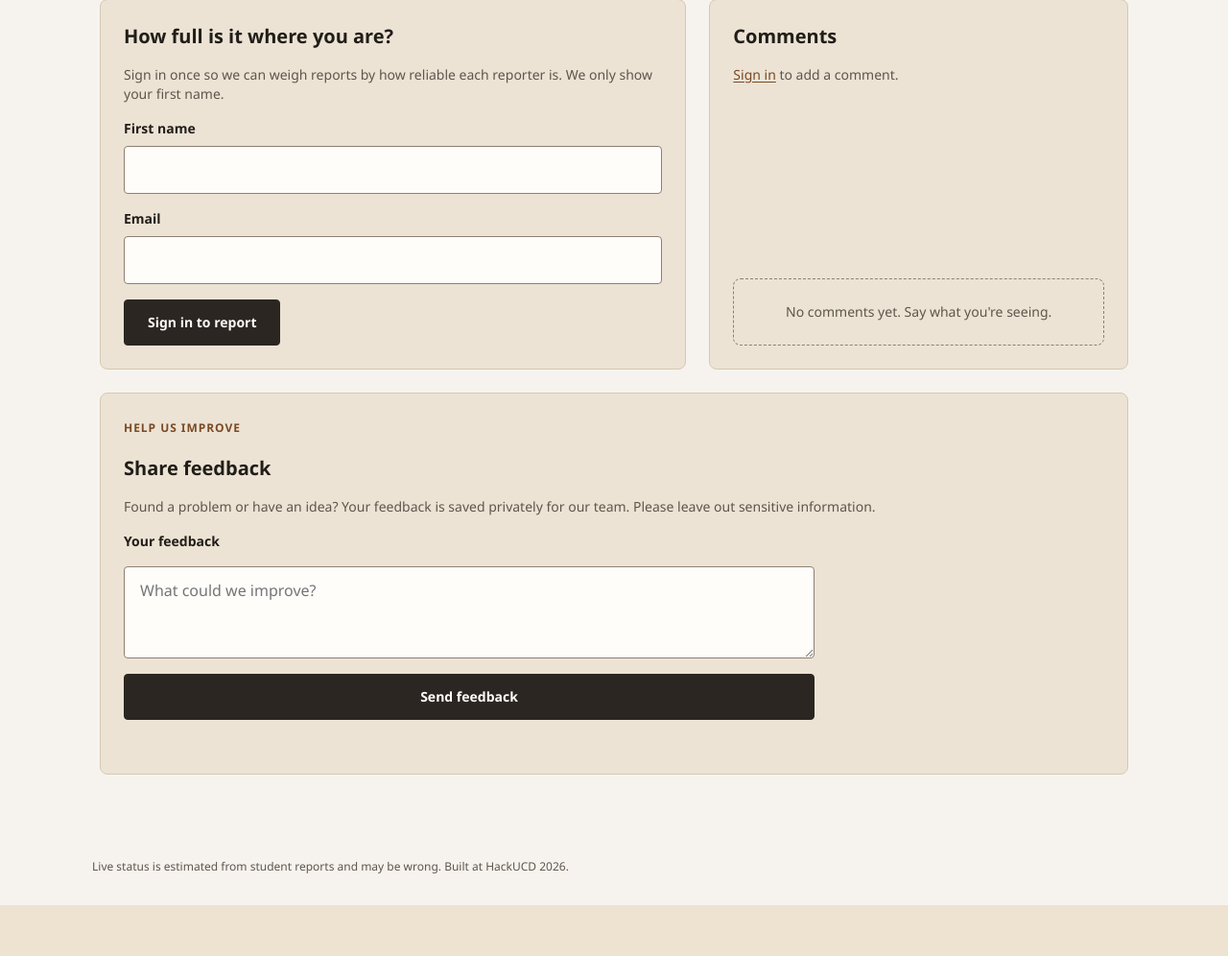
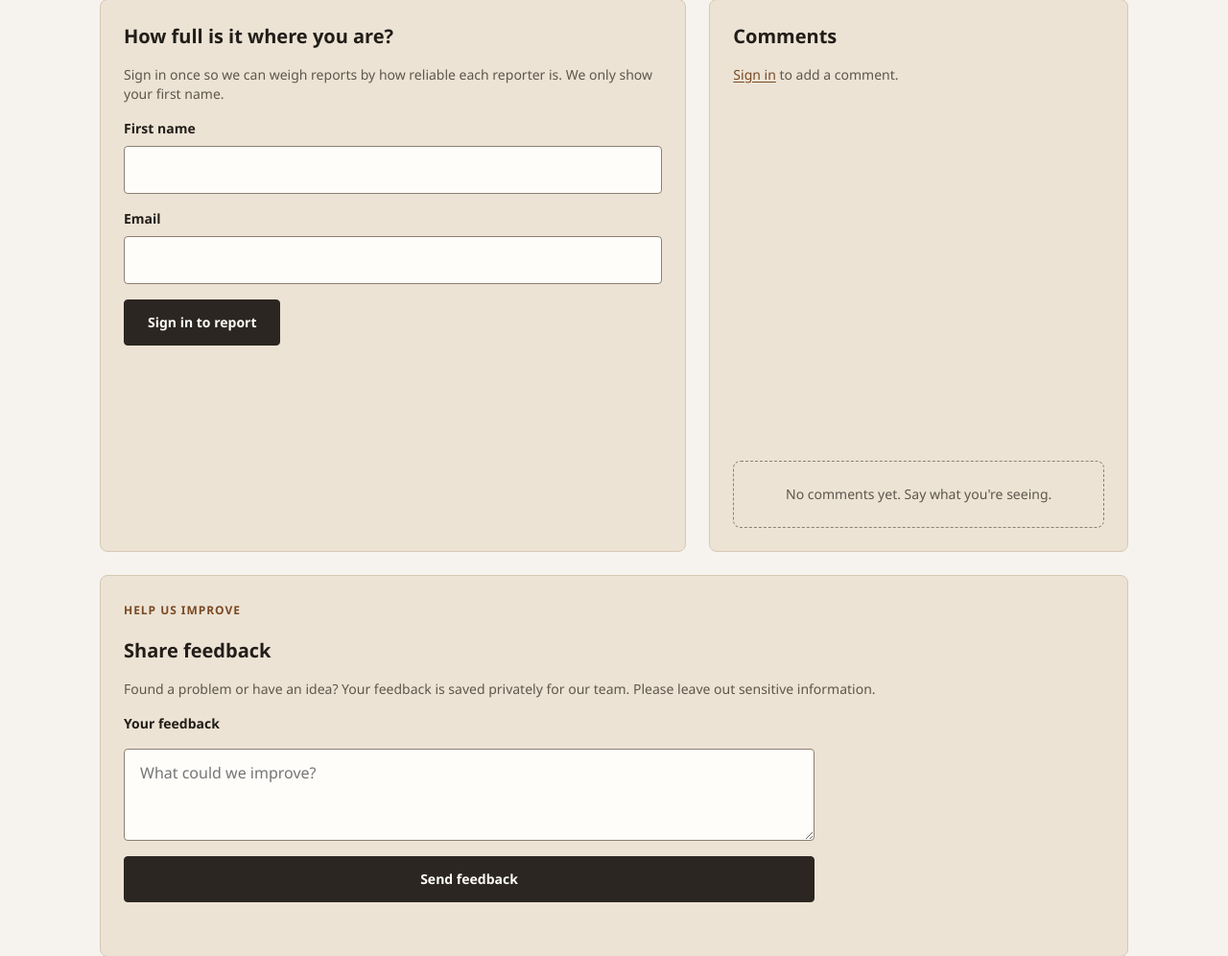
Before and after one commit to Conor-Collins1/Hack-UCD-1, a FastAPI app: page / in a window 1280 px wide. Shown: the part 784-1780 px from the top of the page at 96% size. Before the commit the page ends 1727 px from the top, so only its background shows below. Run offline with FastAPI, Linux system fonts and the light colour scheme; data that the repository does not hold is empty; some libraries are stand-ins or nearby versions.

Commit message:
Give scrollable comments more visible room

```diff
--- a/static/style.css
+++ b/static/style.css
@@ -509,7 +509,7 @@ button:disabled { cursor: not-allowed; opacity: .6; }
 .panel--you .notice { background: rgba(255,253,250,.12); color: var(--surface); border-color: var(--ribbon); }
 
 /* Keep discussions contained while leaving the comment form visible. */
-#comments { max-height: 12rem; overflow-y: auto; overscroll-behavior-y: contain; scrollbar-gutter: stable; padding-right: var(--s1); }
+#comments { max-height: 20rem; overflow-y: auto; overscroll-behavior-y: contain; scrollbar-gutter: stable; padding-right: var(--s1); }
 #comments:empty { padding-right: 0; }
 
 /* Compact comments, aligned to the reporting card on wider screens. */
@@ -521,9 +521,9 @@ button:disabled { cursor: not-allowed; opacity: .6; }
   #status-card { grid-column: 1; grid-row: 1; }
   #summary-card { grid-column: 2; grid-row: 1; }
   #report-card { grid-column: 1; grid-row: 2; }
-  .comments-card { grid-column: 2; grid-row: 2; contain: size; min-height: 0; overflow: auto; display: flex; flex-direction: column; }
+  .comments-card { grid-column: 2; grid-row: 2; contain: size; min-height: 36rem; overflow: auto; display: flex; flex-direction: column; }
   .comments-card > :not(#comments) { flex: none; }
-  .comments-card #comments { flex: 1 1 auto; min-height: 0; max-height: none; }
+  .comments-card #comments { flex: 1 1 auto; min-height: 12rem; max-height: none; }
 }
 
 .feedback-card { margin-top: var(--s3); margin-bottom: var(--s3); }
```
